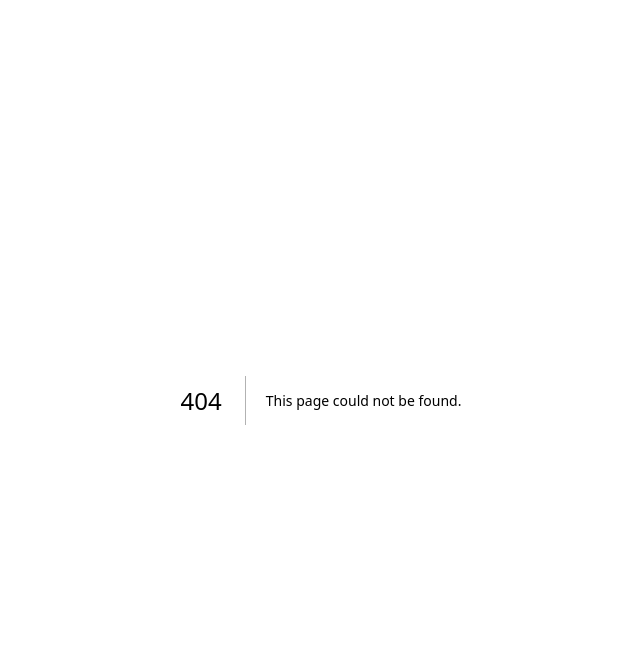
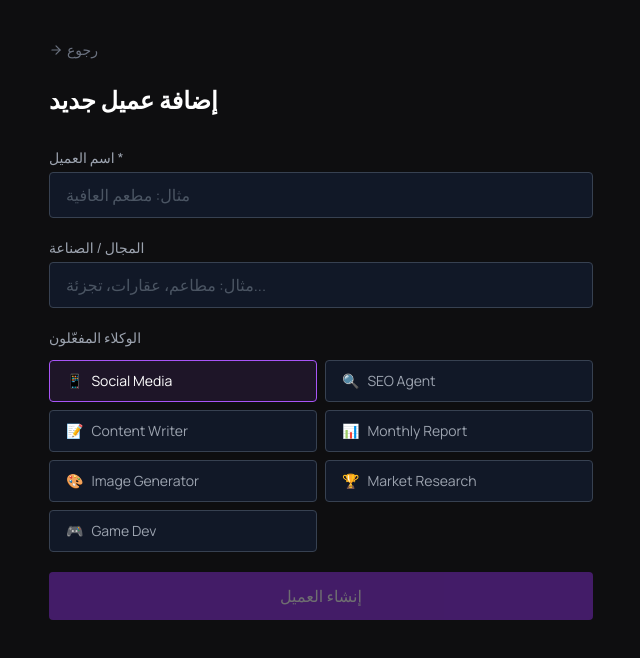
Before and after one commit to agentsnerator/agentsnerator-web, a Next.js app: page /dashboard/clients/new in a window 1280 px wide. Before the commit this address had no page. Shown: the top 658 px of the page, without its empty margins (319-959 px from the left). Built offline with nearby package versions, Linux system fonts and the light colour scheme; no server answers.

Commit message:
feat: add new client page

```diff
--- /dev/null
+++ b/src/app/dashboard/clients/new/page.tsx
@@ -0,0 +1,114 @@
+'use client';
+
+import { useUser } from '@clerk/nextjs';
+import { useState } from 'react';
+import { useRouter } from 'next/navigation';
+import { createClient } from '@/lib/supabase/client';
+import { ArrowRight } from 'lucide-react';
+
+const AGENT_TYPES = [
+  { type: 'social',  label: 'Social Media',   icon: '📱' },
+  { type: 'seo',     label: 'SEO Agent',       icon: '🔍' },
+  { type: 'content', label: 'Content Writer',  icon: '📝' },
+  { type: 'report',  label: 'Monthly Report',  icon: '📊' },
+  { type: 'image',   label: 'Image Generator', icon: '🎨' },
+  { type: 'market',  label: 'Market Research', icon: '🏆' },
+  { type: 'gamedev', label: 'Game Dev',        icon: '🎮' },
+];
+
+export default function NewClientPage() {
+  const { user } = useUser();
+  const router = useRouter();
+  const [name, setName] = useState('');
+  const [industry, setIndustry] = useState('');
+  const [selectedAgents, setSelectedAgents] = useState<string[]>(['social']);
+  const [saving, setSaving] = useState(false);
+
+  const toggleAgent = (type: string) => {
+    setSelectedAgents(prev =>
+      prev.includes(type) ? prev.filter(t => t !== type) : [...prev, type]
+    );
+  };
+
+  const handleSave = async () => {
+    if (!name.trim() || !user) return;
+    setSaving(true);
+    const supabase = createClient();
+
+    const { data: client, error } = await supabase
+      .from('clients')
+      .insert({ agency_clerk_id: user.id, name: name.trim(), industry: industry.trim() || null })
+      .select('id')
+      .single();
+
+    if (error || !client) { setSaving(false); return; }
+
+    if (selectedAgents.length > 0) {
+      await supabase.from('client_agents').insert(
+        selectedAgents.map(type => ({ client_id: client.id, agent_type: type }))
+      );
+    }
+
+    router.push(`/dashboard/clients/${client.id}`);
+  };
+
+  return (
+    <div className="max-w-xl mx-auto px-4 py-10">
+      <button onClick={() => router.back()} className="flex items-center gap-1 text-gray-500 hover:text-white text-sm mb-6 transition">
+        <ArrowRight size={14} /> رجوع
+      </button>
+
+      <h1 className="text-2xl font-bold text-white mb-8">إضافة عميل جديد</h1>
+
+      <div className="space-y-5">
+        <div>
+          <label className="block text-sm text-gray-400 mb-1">اسم العميل *</label>
+          <input
+            value={name}
+            onChange={e => setName(e.target.value)}
+            placeholder="مثال: مطعم العافية"
+            className="w-full bg-gray-900 border border-gray-700 rounded-lg px-4 py-2.5 text-white placeholder-gray-600 focus:outline-none focus:border-purple-500"
+          />
+        </div>
+
+        <div>
+          <label className="block text-sm text-gray-400 mb-1">المجال / الصناعة</label>
+          <input
+            value={industry}
+            onChange={e => setIndustry(e.target.value)}
+            placeholder="مثال: مطاعم، عقارات، تجزئة..."
+            className="w-full bg-gray-900 border border-gray-700 rounded-lg px-4 py-2.5 text-white placeholder-gray-600 focus:outline-none focus:border-purple-500"
+          />
+        </div>
+
+        <div>
+          <label className="block text-sm text-gray-400 mb-3">الوكلاء المفعّلون</label>
+          <div className="grid grid-cols-2 gap-2">
+            {AGENT_TYPES.map(a => (
+              <button
+                key={a.type}
+                onClick={() => toggleAgent(a.type)}
+                className={`flex items-center gap-2 px-4 py-2.5 rounded-lg border text-sm transition ${
+                  selectedAgents.includes(a.type)
+                    ? 'border-purple-500 bg-purple-500/10 text-white'
+                    : 'border-gray-700 bg-gray-900 text-gray-400 hover:border-gray-600'
+                }`}
+              >
+                <span>{a.icon}</span>
+                <span>{a.label}</span>
+              </button>
+            ))}
+          </div>
+        </div>
+
+        <button
+          onClick={handleSave}
+          disabled={!name.trim() || saving}
+          className="w-full bg-purple-600 hover:bg-purple-700 disabled:opacity-40 text-white py-3 rounded-lg font-medium transition"
+        >
+          {saving ? 'جاري الحفظ...' : 'إنشاء العميل'}
+        </button>
+      </div>
+    </div>
+  );
+}
```
